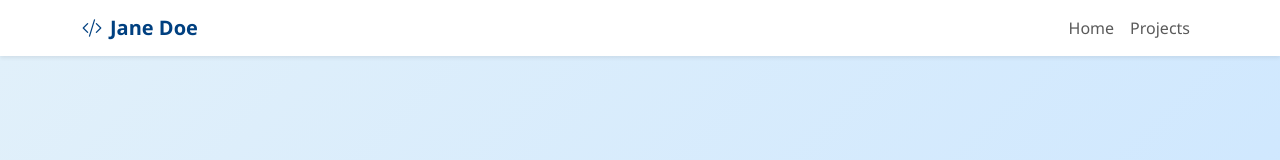
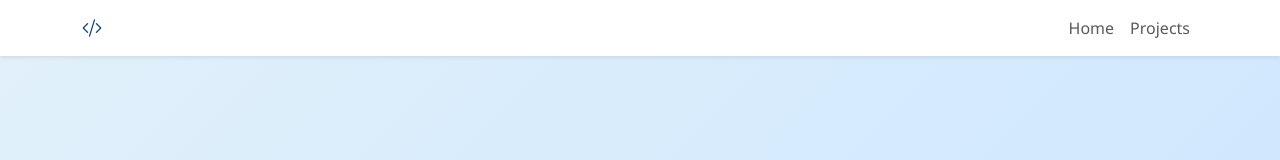
Before and after one commit to yhicnao3zxcu/yhicnao3zxcu.github.io, a plain HTML site: page index.html in a window 1280 px wide. Shown: the top 160 px of the page. Drawn offline with nearby package versions, Linux system fonts and the light colour scheme.

Commit message:
Update index.html

```diff
--- a/index.html
+++ b/index.html
@@ -64,7 +64,7 @@
 
     <nav class="navbar navbar-expand-lg navbar-light bg-white shadow-sm sticky-top">
         <div class="container">
-            <a class="navbar-brand" href="#"><i class="bi bi-code-slash me-2"></i>Jane Doe</a>
+            <a class="navbar-brand" href="#"><i class="bi bi-code-slash me-2"></i></a>
             <button class="navbar-toggler" type="button" data-bs-toggle="collapse" data-bs-target="#navbarNav" aria-controls="navbarNav" aria-expanded="false" aria-label="Toggle navigation">
                 <span class="navbar-toggler-icon"></span>
             </button>
```
